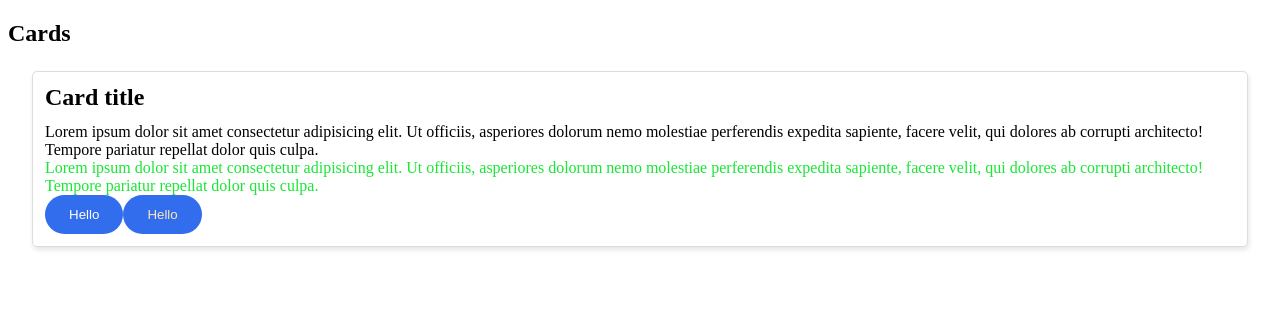
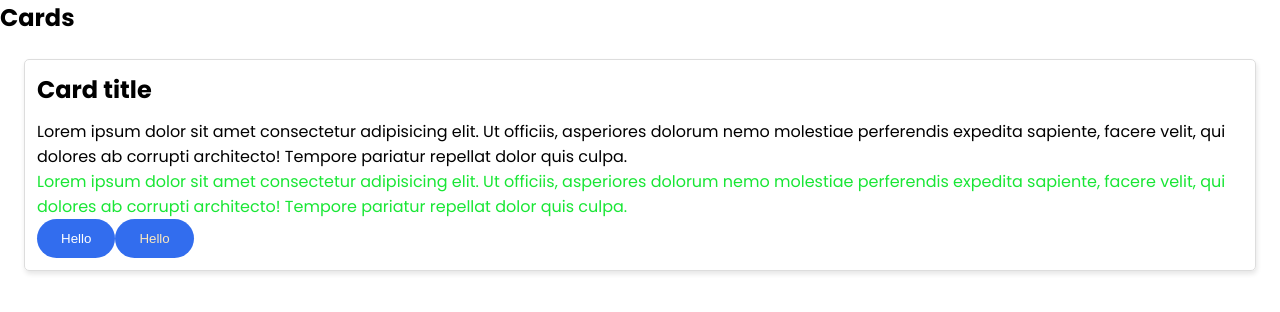
Before and after one commit to XiaoxiaYao/michael-css, a React (Create React App) app: page / in a window 1280 px wide. Shown: the top 312 px of the page. Built offline with nearby package versions, Linux system fonts and the light colour scheme.

Commit message:
Base css.

```diff
--- a/src/index.tsx
+++ b/src/index.tsx
@@ -2,6 +2,7 @@ import React from 'react';
 import ReactDOM from 'react-dom/client';
 import App from './App';
 import reportWebVitals from './reportWebVitals';
+import './michael-style/base.css';
 
 const root = ReactDOM.createRoot(
   document.getElementById('root') as HTMLElement,
--- /dev/null
+++ b/src/michael-style/base.css
@@ -0,0 +1,33 @@
+@import url('https://fonts.googleapis.com/css2?family=Poppins:ital,wght@0,100;0,200;0,300;0,400;0,500;0,600;0,700;0,800;0,900;1,100;1,200;1,300;1,400;1,500;1,600;1,700;1,800;1,900&display=swap');
+
+/* reset styles */
+* {
+  color: inherit;
+  margin: 0;
+}
+
+body {
+  font-family: Poppins;
+}
+
+ul {
+  padding: 0;
+  list-style-type: none;
+}
+
+a {
+  text-decoration: none;
+}
+
+hr {
+  border: 0;
+  border-top: 1px dotted #efefef;
+}
+
+img {
+  max-width: 100%;
+}
+
+.test {
+  color: $primary;
+}
```
